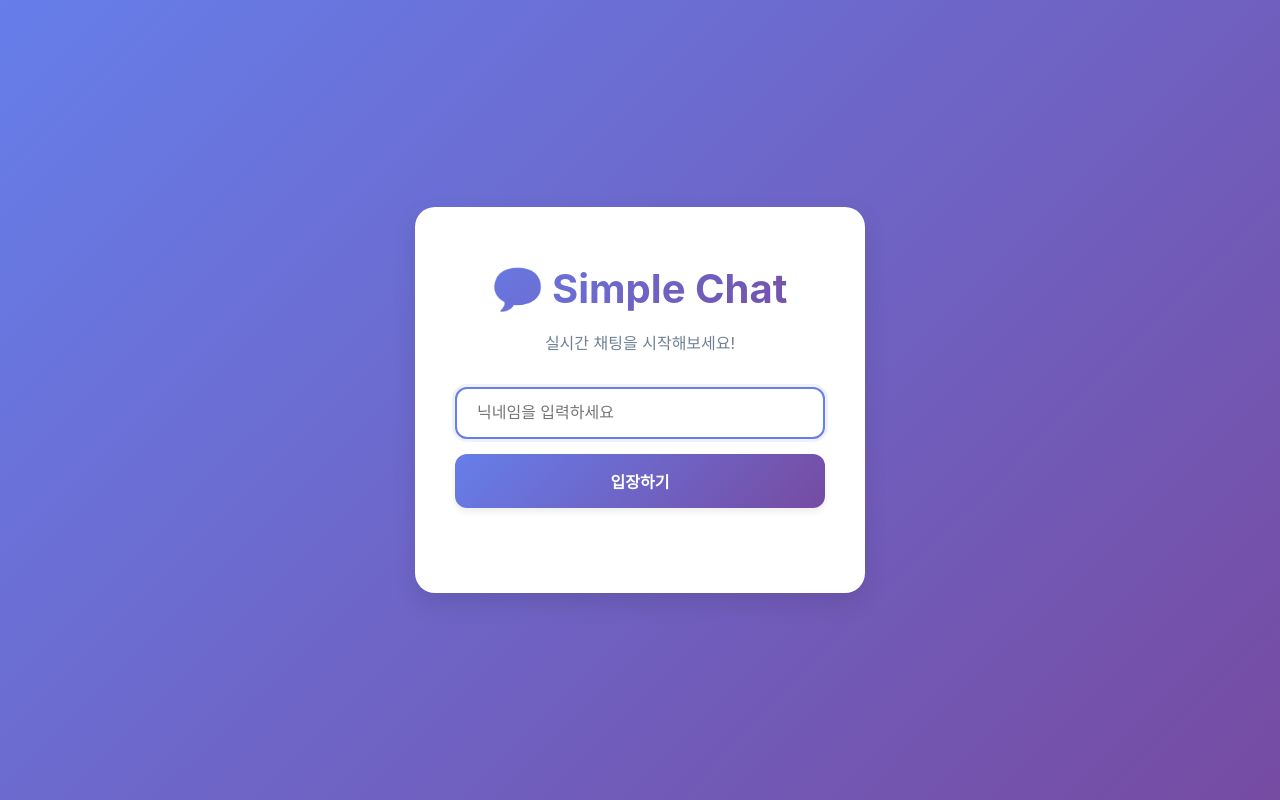
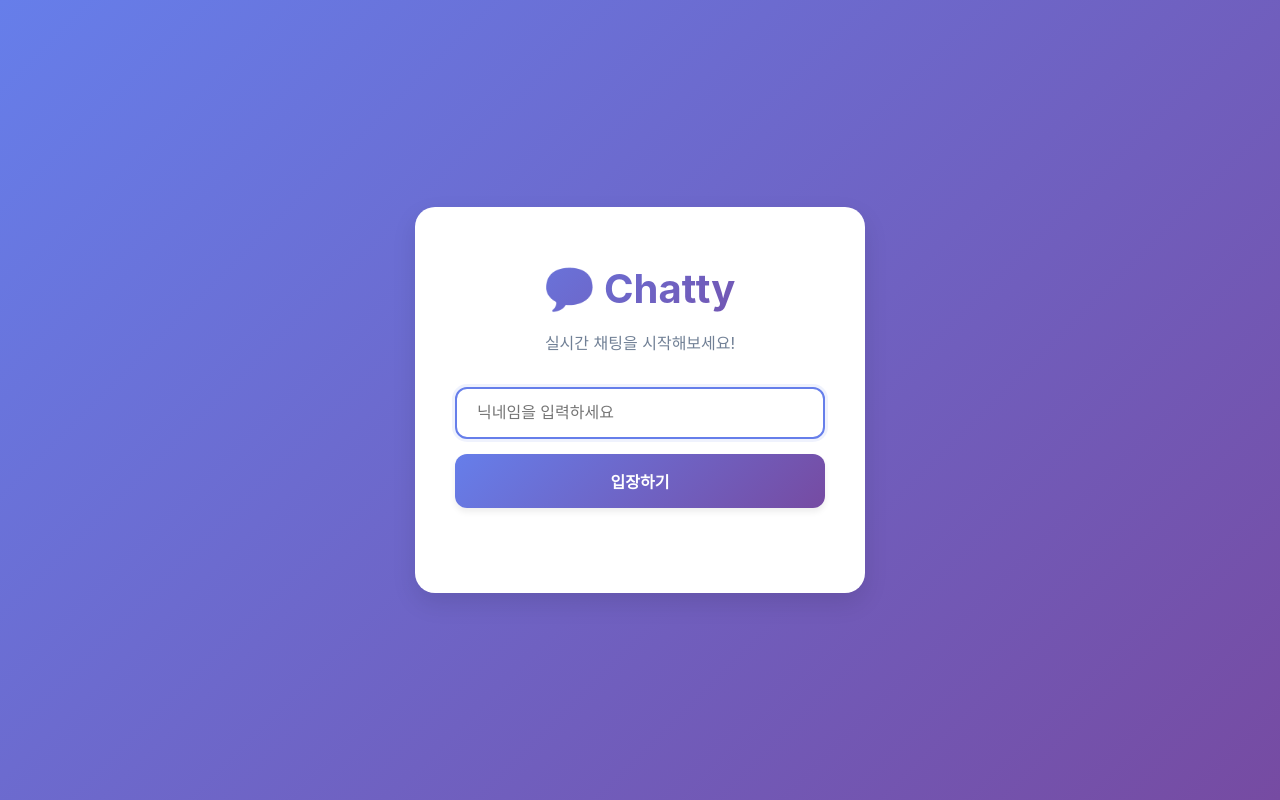
Before and after one commit to prgmr99/chatty, a website: page public/index.html in a window 1280 px wide. Drawn offline with Linux system fonts and the light colour scheme.

Commit message:
feat: Add favicon for better branding and user experience

```diff
--- a/public/index.html
+++ b/public/index.html
@@ -3,14 +3,15 @@
 <head>
   <meta charset="UTF-8">
   <meta name="viewport" content="width=device-width, initial-scale=1.0">
-  <title>Simple Chat App</title>
+  <title>Chatty</title>
+  <link rel="icon" type="image/png" href="favicon.png">
   <link rel="stylesheet" href="styles.css">
 </head>
 <body>
   <!-- 닉네임 입력 화면 -->
   <div id="login-screen" class="screen">
     <div class="login-container">
-      <h1>💬 Simple Chat</h1>
+      <h1>💬 Chatty</h1>
       <p class="subtitle">실시간 채팅을 시작해보세요!</p>
 
       <div class="input-group">
@@ -33,7 +34,7 @@
     <div class="chat-container">
       <!-- 헤더 -->
       <header class="chat-header">
-        <h2>💬 Simple Chat</h2>
+        <h2>💬 Chatty</h2>
         <span id="user-count" class="user-count">접속자 (0)</span>
       </header>
 
```
Also changed, not shown: public/favicon.png (added).
